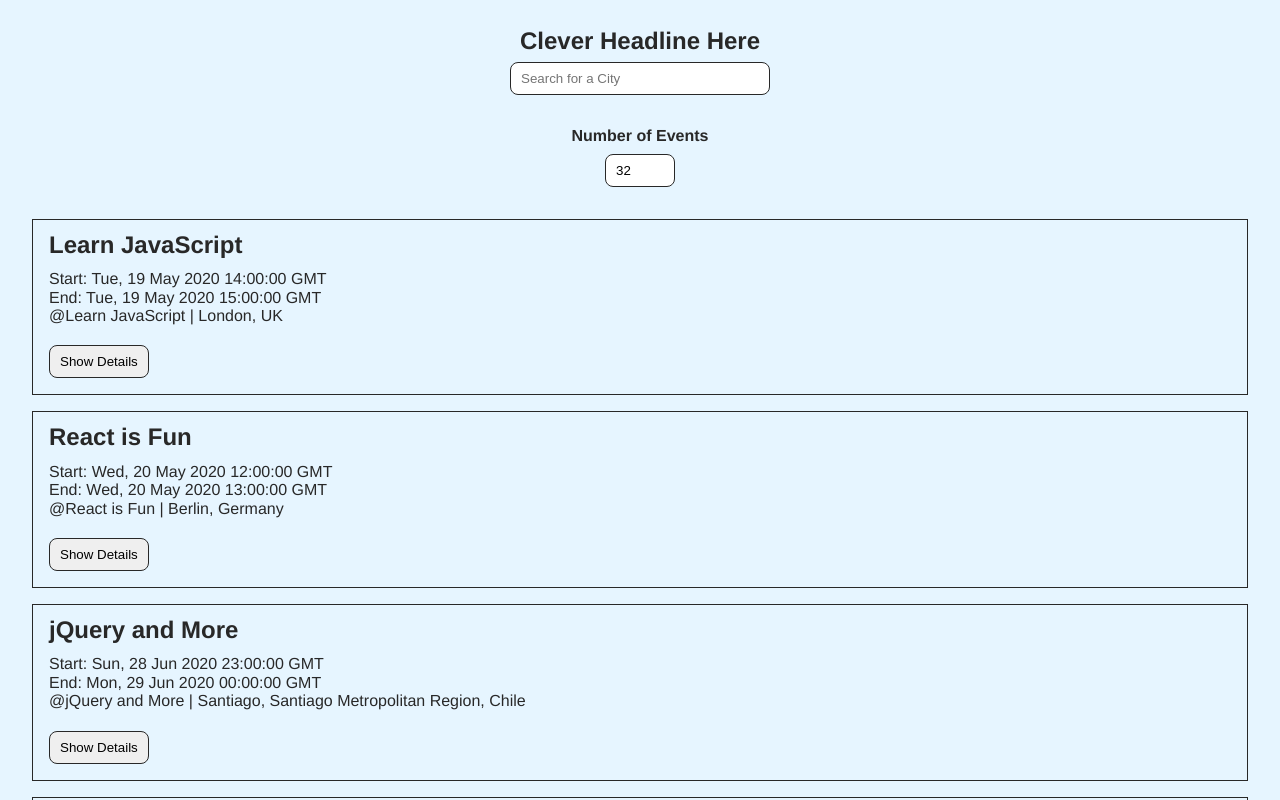
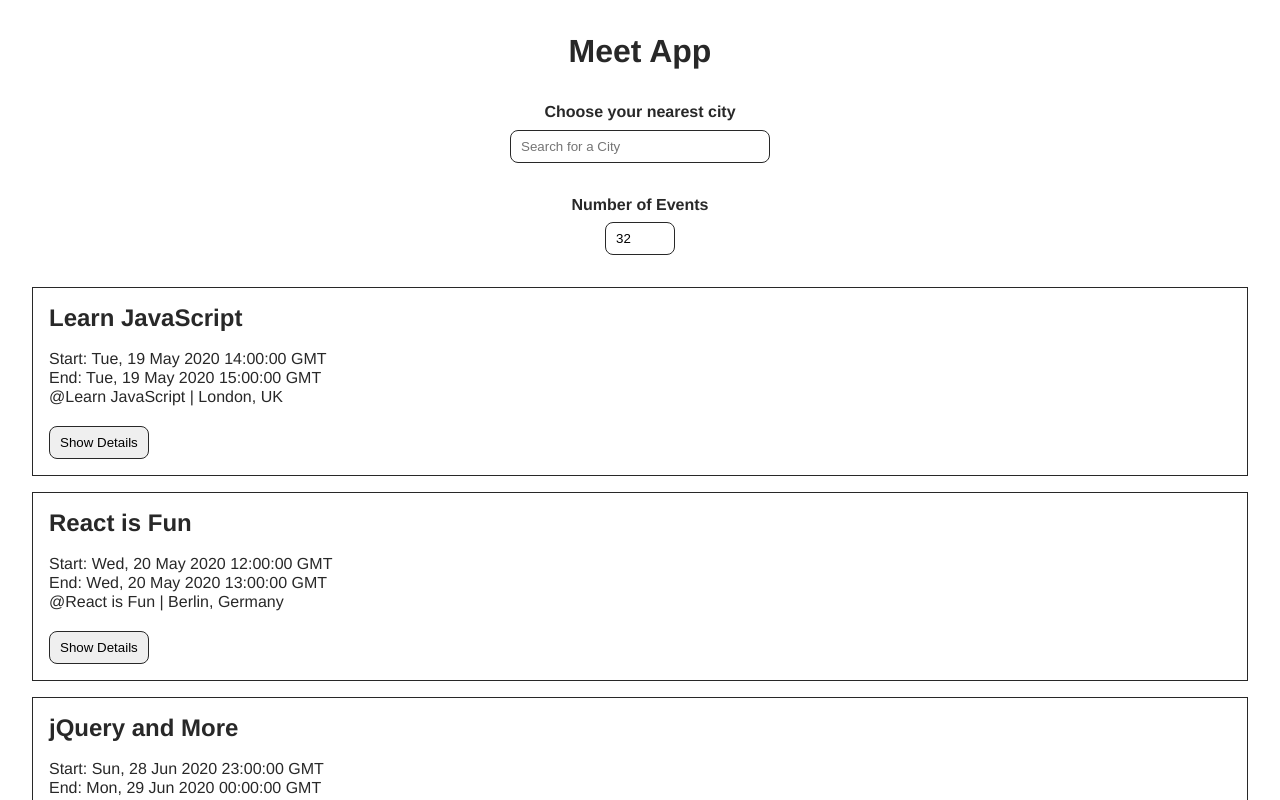
Before and after one commit to EllyPirelly/cf-meet, a React (Create React App) app: page / in a window 1280 px wide. Shown: the top 800 px of the page. Built offline with nearby package versions, Linux system fonts and the light colour scheme; what atatus-spa would draw is missing.

Commit message:
add styling

```diff
--- a/src/Alert.js
+++ b/src/Alert.js
@@ -5,11 +5,13 @@ class Alert extends Component {
     super(props);
     // color can be null as this will be overwritten in children
     this.color = null;
+    this.fontWeight = 700;
   };
 
   getStyle = () => {
     return {
       color: this.color,
+      fontWeight: this.fontWeight,
     };
   };
 
@@ -27,15 +29,23 @@ class Alert extends Component {
 class InfoAlert extends Alert {
   constructor(props) {
     super(props);
-    this.color = 'blue';
+    this.color = '#32acfd';
   };
 };
 
 class ErrorAlert extends Alert {
   constructor(props) {
     super(props);
-    this.color = 'red';
+    this.color = '#ff0000';
   };
 };
 
-export { InfoAlert, ErrorAlert };
+// TODO: figure out when to implement a warning - maybe before offline mode?
+class WarningAlert extends Alert {
+  constructor(props) {
+    super(props);
+    this.color = '#efb65b';
+  };
+};
+
+export { InfoAlert, ErrorAlert, WarningAlert };
--- a/src/App.css
+++ b/src/App.css
@@ -5,12 +5,12 @@
 }
 
 body {
-  background-color: #e6f5ff;
+  background-color: #fff;
   color: #282828;
   font-family: "Helvetica Neue", Helvetica, Arial, sans-serif;
   font-size: 16px;
-  line-height: 1.15rem;
-  margin: 2rem;
+  line-height: 1.2;
+  padding: 2rem;
   min-height: 100vh;
 }
 
@@ -18,8 +18,24 @@ li {
   list-style-type: none;
 }
 
+h4 {
+  margin-top: 2rem;
+}
+
 .headline-primary {
   text-align: center;
+}
+
+/* common */
+.alert,
+.city,
+.eventnumber-amount {
+  margin-top: .5rem;
+}
+
+.number-container,
+.eventlist-container {
+  margin-top: 2rem;
 }
 
 /* CitySearch */
@@ -31,7 +47,6 @@ li {
 .city {
   border: 1px solid #282828;
   border-radius: .5rem;
-  margin-top: .75rem;
   padding: 8px 10px;
   width: 260px;
 }
@@ -42,26 +57,21 @@ li {
   margin: 0 auto;
   position: absolute;
   right: 0;
-  top: 42px;
+  top: 60px;
   width: 260px;
   z-index: 2;
 }
 
 .suggestions > li {
-  background-color: #eee;
+  background-color: #e5e5e5;
   cursor: default;
   padding: 8px 6px 8px 10px;
   text-align: left;
 }
 
 .suggestions > li:hover {
-  background-color: #32acfd;
+  background-color: #737373;
   color: #fff;
-}
-
-.number-container,
-.eventlist-container {
-  margin-top: 2rem;
 }
 
 /* NumberOfEvents */
@@ -72,8 +82,8 @@ li {
 .eventnumber-amount {
   border: 1px solid #282828;
   border-radius: .5rem;
-  margin-top: .5rem;
   padding: 8px 10px;
+  width: 70px;
 }
 
 /* EventList */
@@ -84,10 +94,7 @@ li {
   text-align: left;
 }
 
-.event-info-short {
-  margin-top: 1rem;
-}
-
+.event-info-short,
 .event-info-details {
   margin-top: 1rem;
 }
@@ -100,7 +107,7 @@ li {
   color: inherit;
   display: inline-block;
   font-weight: 700;
-  margin-top: 0.5rem;
+  margin-top: .5rem;
 }
 
 .event-google-link:hover {
@@ -121,7 +128,7 @@ li {
   color: #fff;
 }
 
-/* old */
+/* old - TODO: delete */
 .App-logo {
   height: 40vmin;
   pointer-events: none;
--- a/src/App.js
+++ b/src/App.js
@@ -59,7 +59,7 @@ class App extends Component {
   render() {
     return (
       <div className="App">
-        <h2 className="headline-primary">Clever Headline Here</h2>
+        <h1 className="headline-primary">Meet App</h1>
         <CitySearch
           // pass the state to CitySearch as a prop of locations
           locations={this.state.locations}
--- a/src/CitySearch.js
+++ b/src/CitySearch.js
@@ -24,7 +24,7 @@ class CitySearch extends Component {
     if (suggestions.length === 0) {
       this.setState({
         query: value,
-        infoText: 'We cannot find the city you are looking for. Please try another city.',
+        infoText: 'Please try another city.',
       });
     } else {
       return this.setState({
@@ -48,9 +48,7 @@ class CitySearch extends Component {
   render() {
     return (
       <div className='city-search-container'>
-        {/* text will be passed via infoText state, see above */}
-        <InfoAlert text={this.state.infoText} />
-
+        <h4>Choose your nearest city</h4>
         <input
           type='text'
           className='city'
@@ -60,6 +58,9 @@ class CitySearch extends Component {
           // booleand state showSuggestions true
           onFocus={() => { this.setState({ showSuggestions: true }) }}
         />
+        {/* text will be passed via infoText state, see above */}
+        <InfoAlert text={this.state.infoText} />
+
 
         <ul
           className='suggestions'
--- a/src/NumberOfEvents.js
+++ b/src/NumberOfEvents.js
@@ -18,6 +18,7 @@ class NumberOfEvents extends Component {
     // inputValue -> eventCount -> number
     this.props.updateEvents(undefined, inputValue);
 
+    // > 100 does not really make sense here, as events will be displayed anyhow (it's the logic), but was part of the task - delete later
     if (inputValue < 1 || inputValue > 100) {
       this.setState({
         infoText: 'Please select a number between 1 and 32.'
```
